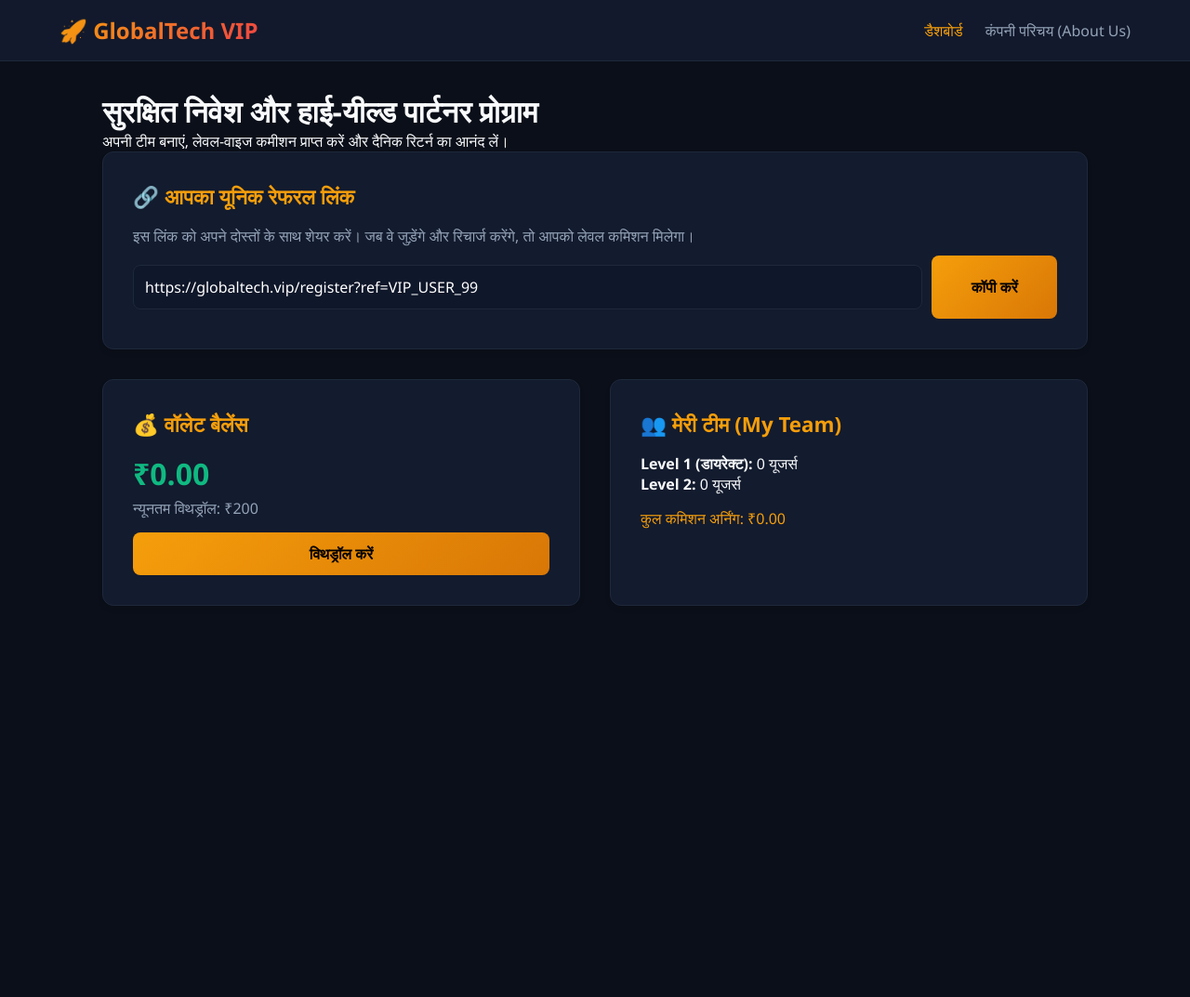
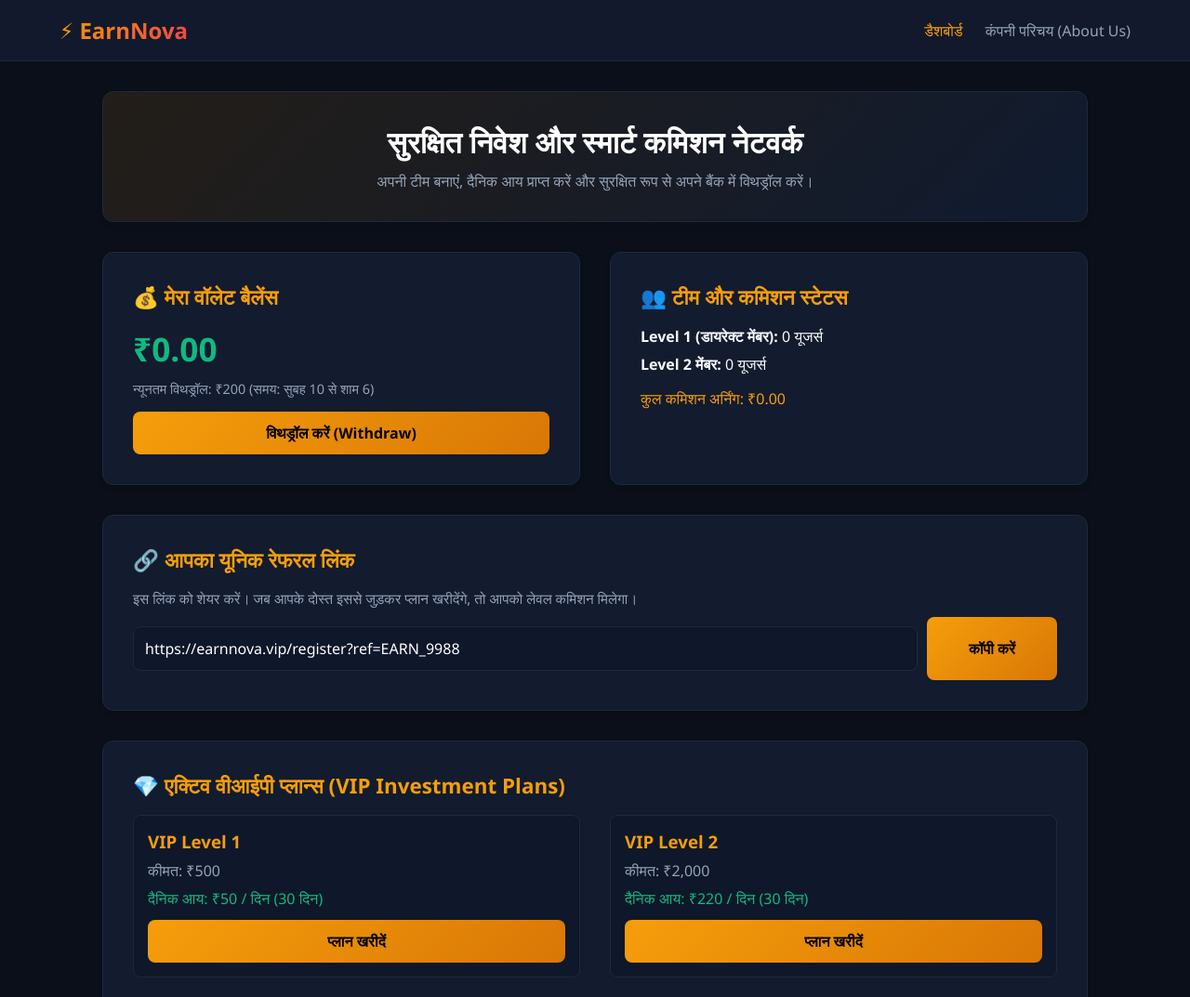
Before and after one commit to Earnnova5/Earnnova, a plain HTML site: page index.html in a window 1280 px wide. Shown: the top 1073 px of the page at 93% size. Before the commit the page ends 800 px from the top, so only its background shows below. Drawn offline with Linux system fonts and the light colour scheme.

Commit message:
Update title and content for EarnNova platform

```diff
--- a/index.html
+++ b/index.html
@@ -3,14 +3,14 @@
 <head>
   <meta charset="UTF-8">
   <meta name="viewport" content="width=device-width, initial-scale=1.0">
-  <title>Global Tech Ventures | VIP Refer & Earn</title>
+  <title>EarnNova | VIP Refer & Earn Platform</title>
   <link rel="stylesheet" href="style.css">
 </head>
 <body>
 
   <!-- Navigation Bar -->
   <header>
-    <div class="logo">🚀 GlobalTech VIP</div>
+    <div class="logo">⚡ EarnNova</div>
     <nav>
       <a href="index.html" class="active">डैशबोर्ड</a>
       <a href="about.html">कंपनी परिचय (About Us)</a>
@@ -19,36 +19,55 @@
 
   <div class="container">
 
-    <!-- Hero Section -->
-    <div class="hero">
-      <h1>सुरक्षित निवेश और हाई-यील्ड पार्टनर प्रोग्राम</h1>
-      <p>अपनी टीम बनाएं, लेवल-वाइज कमीशन प्राप्त करें और दैनिक रिटर्न का आनंद लें।</p>
+    <!-- Hero Banner -->
+    <div class="card" style="text-align: center; background: linear-gradient(135deg, rgba(245, 158, 11, 0.1), rgba(59, 130, 246, 0.1));">
+      <h1 style="color: #fff; margin-bottom: 10px;">सुरक्षित निवेश और स्मार्ट कमिशन नेटवर्क</h1>
+      <p style="color: var(--text-muted);">अपनी टीम बनाएं, दैनिक आय प्राप्त करें और सुरक्षित रूप से अपने बैंक में विथड्रॉल करें।</p>
+    </div>
+
+    <!-- Wallet & Stats Grid -->
+    <div class="grid-2">
+      <div class="card">
+        <h2>💰 मेरा वॉलेट बैलेंस</h2>
+        <h3 id="walletBalance" style="font-size: 2.2rem; color: #10b981; margin: 10px 0;">₹0.00</h3>
+        <p style="color: var(--text-muted); font-size: 0.9rem;">न्यूनतम विथड्रॉल: ₹200 (समय: सुबह 10 से शाम 6)</p>
+        <button style="margin-top: 15px;" onclick="alert('विथड्रॉल और बैंक डिटेल्स का विकल्प एक्टिव है।')">विथड्रॉल करें (Withdraw)</button>
+      </div>
+
+      <div class="card">
+        <h2>👥 टीम और कमिशन स्टेटस</h2>
+        <p><strong>Level 1 (डायरेक्ट मेंबर):</strong> <span id="lvl1Count">0</span> यूजर्स</p>
+        <p style="margin-top: 8px;"><strong>Level 2 मेंबर:</strong> <span id="lvl2Count">0</span> यूजर्स</p>
+        <p style="margin-top: 15px; color: var(--accent-gold);">कुल कमिशन अर्निंग: ₹0.00</p>
+      </div>
     </div>
 
     <!-- Referral Link Box -->
     <div class="card">
       <h2>🔗 आपका यूनिक रेफरल लिंक</h2>
-      <p style="color: var(--text-muted); margin-bottom: 10px;">इस लिंक को अपने दोस्तों के साथ शेयर करें। जब वे जुड़ेंगे और रिचार्ज करेंगे, तो आपको लेवल कमिशन मिलेगा।</p>
-      <div style="display: flex; gap: 10px;">
-        <input type="text" id="refLink" value="https://globaltech.vip/register?ref=VIP_USER_99" readonly>
-        <button onclick="copyRefLink()" style="width: 150px;">कॉपी करें</button>
+      <p style="color: var(--text-muted); margin-bottom: 10px; font-size: 0.95rem;">इस लिंक को शेयर करें। जब आपके दोस्त इससे जुड़कर प्लान खरीदेंगे, तो आपको लेवल कमिशन मिलेगा।</p>
+      <div style="display: flex; gap: 10px; flex-wrap: wrap;">
+        <input type="text" id="refLink" value="https://earnnova.vip/register?ref=EARN_9988" readonly style="flex: 1;">
+        <button onclick="copyRefLink()" style="width: 140px;">कॉपी करें</button>
       </div>
     </div>
 
-    <!-- Live Stats Dashboard -->
-    <div class="grid-2">
-      <div class="card">
-        <h2>💰 वॉलेट बैलेंस</h2>
-        <h3 id="walletBalance" style="font-size: 2rem; color: #10b981;">₹0.00</h3>
-        <p style="color: var(--text-muted); margin-top: 5px;">न्यूनतम विथड्रॉल: ₹200</p>
-        <button style="margin-top: 15px;" onclick="alert('बैंक डिटेल्स सेव करें और विथड्रॉल रिक्वेस्ट लगाएं।')">विथड्रॉल करें</button>
-      </div>
-
-      <div class="card">
-        <h2>👥 मेरी टीम (My Team)</h2>
-        <p><strong>Level 1 (डायरेक्ट):</strong> <span id="lvl1Count">0</span> यूजर्स</p>
-        <p><strong>Level 2:</strong> <span id="lvl2Count">0</span> यूजर्स</p>
-        <p style="margin-top: 15px; color: var(--accent-gold);">कुल कमिशन अर्निंग: ₹0.00</p>
+    <!-- VIP Investment Plans Section -->
+    <div class="card">
+      <h2>💎 एक्टिव वीआईपी प्लान्स (VIP Investment Plans)</h2>
+      <div class="grid-2" style="margin-top: 15px;">
+        <div style="background: #0f172a; padding: 15px; border-radius: 8px; border: 1px solid var(--border-color);">
+          <h3 style="color: var(--accent-gold);">VIP Level 1</h3>
+          <p style="color: var(--text-muted); margin: 8px 0;">कीमत: ₹500</p>
+          <p style="color: #10b981; margin-bottom: 12px;">दैनिक आय: ₹50 / दिन (30 दिन)</p>
+          <button onclick="alert('प्लान खरीदने के लिए कृपया पहले रिचार्ज करें!')">प्लान खरीदें</button>
+        </div>
+        <div style="background: #0f172a; padding: 15px; border-radius: 8px; border: 1px solid var(--border-color);">
+          <h3 style="color: var(--accent-gold);">VIP Level 2</h3>
+          <p style="color: var(--text-muted); margin: 8px 0;">कीमत: ₹2,000</p>
+          <p style="color: #10b981; margin-bottom: 12px;">दैनिक आय: ₹220 / दिन (30 दिन)</p>
+          <button onclick="alert('प्लान खरीदने के लिए कृपया पहले रिचार्ज करें!')">प्लान खरीदें</button>
+        </div>
       </div>
     </div>
 
@@ -56,4 +75,4 @@
 
   <script src="app.js"></script>
 </body>
-</html>
+  </html>
```
